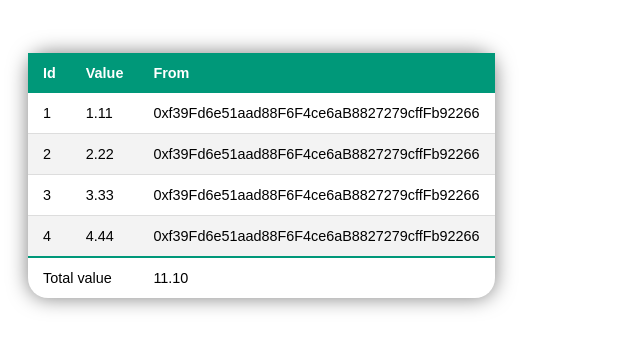
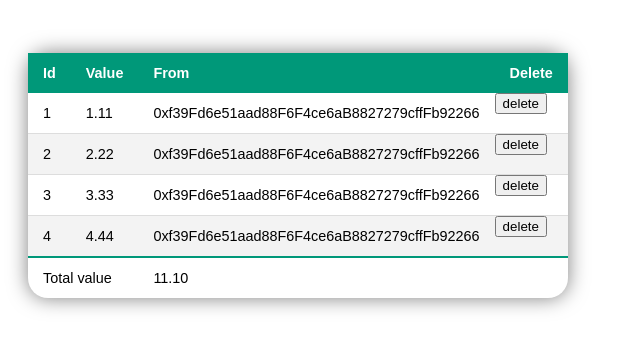
Before and after one commit to CollaborativeTeam/challenge, a Next.js app: page / in a window 1280 px wide. Shown: the top 350 px of the page, without its empty margins (0-640 px from the left). Built offline with nearby package versions, Linux system fonts and the light colour scheme.

Commit message:
creating delete-task-button component

```diff
--- a/src/components/pages/home/index.js
+++ b/src/components/pages/home/index.js
@@ -44,12 +44,16 @@ const Config = [
     title: 'From',
     dataIndex: 'from',
   },
+  {
+    title: 'Delete',
+    dataIndex: 'delete',
+  },
 ]
 
 const Home = () => {
   return (
     <Wrapper>
-      <Table data={Transactions} config={Config} />
+      <Table rowsData={Transactions} config={Config} />
     </Wrapper>
   )
 }
--- a/src/components/shared/table/Table.jsx
+++ b/src/components/shared/table/Table.jsx
@@ -1,13 +1,20 @@
+import { useState } from 'react'
 import { TableRow } from './table-row/TableRow'
 import { TableHeaderItem } from './table-header-item/TableHeaderItem'
+import { DeleteRowButton } from './delete-row-button/DeleteRowButton'
 
-export function Table({ data, config }) {
+export function Table({ rowsData, config }) {
+  const [data, setData] = useState(rowsData)
   const totalPrice = data.reduce(
     (total, product) => total + Number(product.value),
     0
   )
   const totalColumns = Object.keys(data[0]).length
   console.log(totalColumns)
+
+  const deleteRow = (id) => {
+    setData((prevData) => prevData.filter((item) => item.id !== id))
+  }
   return (
     <table className="styled-table">
       <thead>
@@ -19,7 +26,11 @@ export function Table({ data, config }) {
       </thead>
       <tbody>
         {data.map((item) => (
-          <TableRow itemData={item} config={config} />
+          <TableRow
+            itemData={item}
+            config={config}
+            handleDeleteRow={() => deleteRow(item.id)}
+          />
         ))}
       </tbody>
       <tfoot>
--- /dev/null
+++ b/src/components/shared/table/delete-row-button/DeleteRowButton.jsx
@@ -0,0 +1,3 @@
+export function DeleteRowButton({ handleDeleteRow }) {
+  return <button onClick={handleDeleteRow}>delete</button>
+}
--- a/src/components/shared/table/table-row/TableRow.jsx
+++ b/src/components/shared/table/table-row/TableRow.jsx
@@ -1,9 +1,15 @@
-export function TableRow({ itemData, config }) {
+import { DeleteRowButton } from '../delete-row-button/DeleteRowButton'
+
+export function TableRow({ itemData, config, handleDeleteRow }) {
   return (
     <tr>
-      {config.map((obj) => (
-        <td>{itemData[obj.dataIndex]}</td>
-      ))}
+      {config.map((obj) =>
+        obj.dataIndex !== 'delete' ? (
+          <td>{itemData[obj.dataIndex]}</td>
+        ) : (
+          <DeleteRowButton handleDeleteRow={handleDeleteRow} />
+        )
+      )}
     </tr>
   )
 }
```
